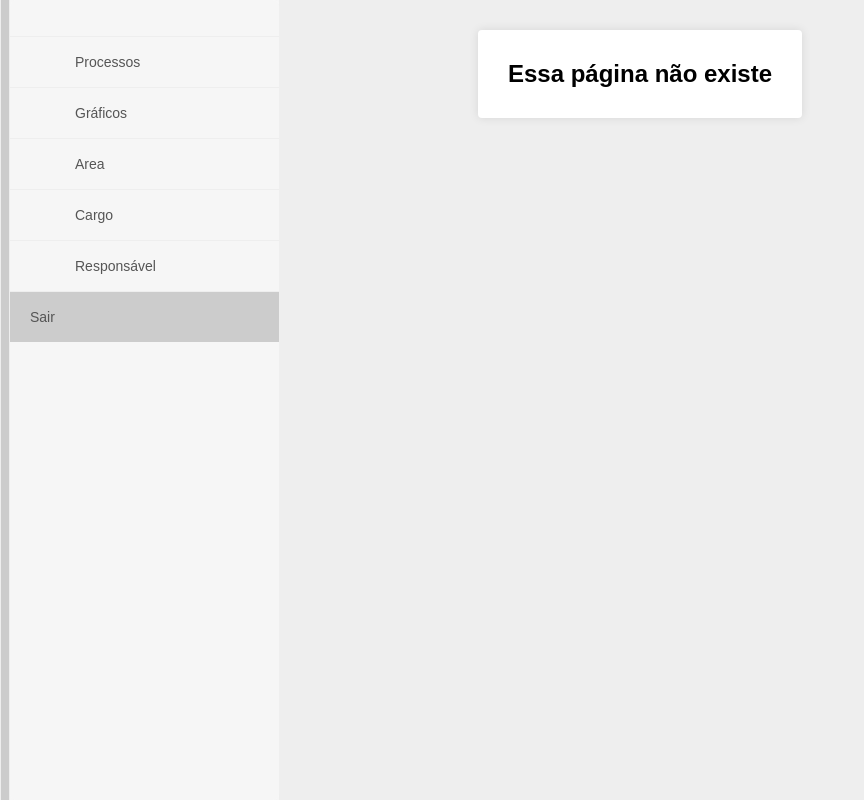
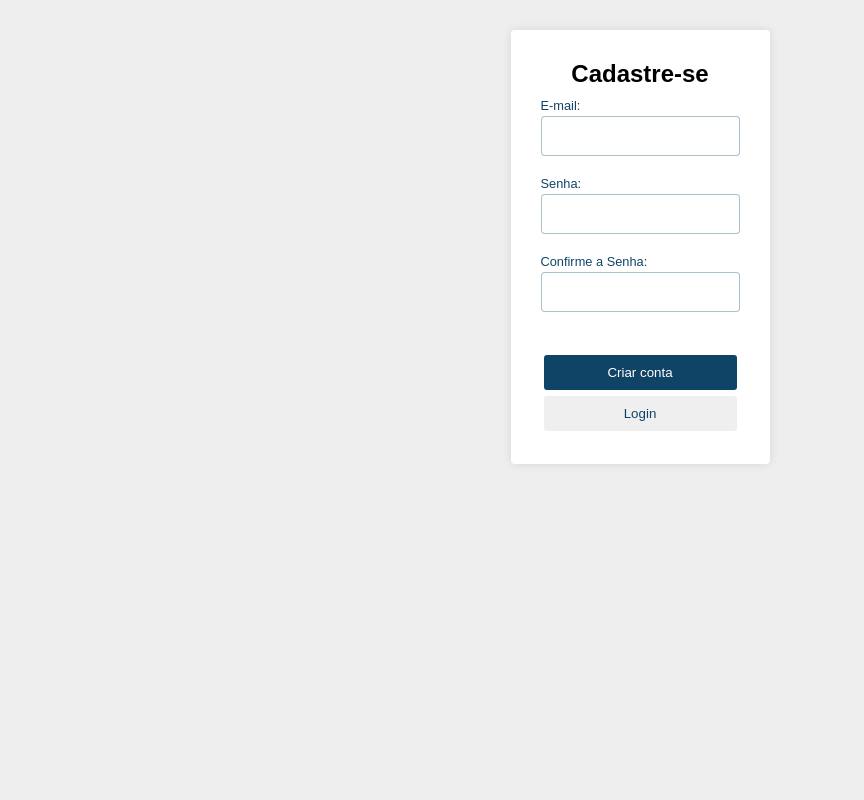
Before and after one commit to rodrigosumida/sistema-processos, a React (Create React App) app: page /cadastro in a window 1280 px wide. Shown: the whole page, without its empty margins (0-864 px from the left). Built offline with nearby package versions, Linux system fonts and the light colour scheme; no server answers; some icons are missing; a web font is replaced by a local one.

Commit message:
Registro concluído

```diff
--- a/src/App.js
+++ b/src/App.js
@@ -7,6 +7,7 @@ import store, { persistor } from "./store";
 import GlobalStyles from "./styles/GlobalStyles";
 
 import RoutesIndex from "./routes";
+import { ToastContainer } from "react-toastify";
 
 function App() {
   return (
@@ -21,6 +22,18 @@ function App() {
           <Router>
             <RoutesIndex />
             <GlobalStyles />
+            <ToastContainer
+              position="top-right"
+              autoClose={3000}
+              hideProgressBar={false}
+              newestOnTop={false}
+              closeOnClick
+              rtl={false}
+              pauseOnFocusLoss
+              draggable
+              pauseOnHover
+              theme="colored"
+            />
           </Router>
         </PersistGate>
       </Provider>
--- a/src/api/axios.js
+++ b/src/api/axios.js
@@ -2,8 +2,8 @@ import axios from "axios";
 
 const api = axios.create({
   // __prod__
-  baseURL: "http://localhost:3002/api",
-  // baseURL: "https://sistema-processos-api-production.up.railway.app/api",
+  // baseURL: "http://localhost:3002/api",
+  baseURL: "https://sistema-processos-api-production.up.railway.app/api",
 });
 axios.defaults.headers.post["Access-Control-Allow-Origin"] = "*";
 axios.defaults.headers.get["Access-Control-Allow-Origin"] = "*";
--- /dev/null
+++ b/src/pages/Cadastro/index.js
@@ -0,0 +1,130 @@
+import React, { useState } from "react";
+import { useNavigate } from "react-router-dom";
+
+import { Container, WarningInputMessage } from "../../styles/GlobalStyles";
+import {
+  Form,
+  Button,
+  Content,
+  RegisterButton,
+  InputContainer,
+} from "./styled";
+
+import api from "../../api/axios";
+
+import { toast } from "react-toastify";
+
+export default function Cadastro() {
+  const navigate = useNavigate();
+
+  const [userData, setUserData] = useState({
+    email: "",
+    password: "",
+  });
+  const [confirmPassword, setConfirmPassword] = useState("");
+  const [isLoading, setIsLoading] = useState(false);
+
+  const [error, setError] = useState("");
+
+  async function handleSubmit(e) {
+    e.preventDefault();
+    setIsLoading(true);
+    setError("");
+
+    const { email, password } = userData;
+
+    if (!email || !password) {
+      setError("Por favor, preencha todos os campos!");
+      setIsLoading(false);
+      return;
+    }
+
+    try {
+      await api.post("/user", { email, password });
+
+      toast.info("Conta criada! Aguarde a aprovação de um administrador.");
+      navigate("/login");
+    } catch (error) {
+      setIsLoading(false);
+      setError(error.response?.data?.error || "Erro desconhecido");
+    }
+  }
+
+  const handleLoginClick = (e) => {
+    e.preventDefault();
+    navigate("/login");
+  };
+
+  return (
+    <Content>
+      <Container>
+        <h1 style={{ alignSelf: "center", textAlign: "center" }}>
+          Cadastre-se
+        </h1>
+        <Form onSubmit={handleSubmit}>
+          {/* Username */}
+          <InputContainer>
+            <label for="email">E-mail:</label>
+            <input
+              id="email"
+              name="email"
+              type="text"
+              value={userData.email}
+              onChange={(e) => {
+                setUserData({ ...userData, email: e.target.value });
+                setError("");
+              }}
+            />
+          </InputContainer>
+          {/* Password */}
+          <InputContainer>
+            <label for="password">Senha:</label>
+            <input
+              id="password"
+              name="password"
+              type="password"
+              value={userData.password}
+              onChange={(e) => {
+                setUserData({ ...userData, password: e.target.value });
+                setError("");
+              }}
+            />
+            {userData.password !== confirmPassword ? (
+              <WarningInputMessage>
+                As senhas não coincidem.
+              </WarningInputMessage>
+            ) : (
+              <></>
+            )}
+          </InputContainer>
+          {/* Confirm Password */}
+          <InputContainer>
+            <label for="confirm-password">Confirme a Senha:</label>
+            <input
+              id="confirm-password"
+              name="confirm-password"
+              type="password"
+              value={confirmPassword}
+              onChange={(e) => {
+                setConfirmPassword(e.target.value);
+                setError("");
+              }}
+            />
+            {userData.password !== confirmPassword ? (
+              <WarningInputMessage>
+                As senhas não coincidem.
+              </WarningInputMessage>
+            ) : (
+              <></>
+            )}
+          </InputContainer>
+          <div className="erro">{error ? error : ""}</div>
+          <Button disabled={isLoading} type="submit">
+            Criar conta
+          </Button>
+          <RegisterButton onClick={handleLoginClick}>Login</RegisterButton>
+        </Form>
+      </Container>
+    </Content>
+  );
+}
--- /dev/null
+++ b/src/pages/Cadastro/styled.js
@@ -0,0 +1,70 @@
+import styled from "styled-components";
+
+export const Content = styled.div`
+  width: 100vw;
+  display: flex;
+  flex-direction: column;
+  align-items: center;
+`;
+
+export const InputContainer = styled.div`
+  display: flex;
+  flex-direction: column;
+  margin-bottom: 20px;
+`;
+
+export const Form = styled.form`
+  display: flex;
+  flex-direction: column;
+  margin-top: 10px;
+
+  label {
+    font-size: 0.8rem;
+    margin-bottom: 3px;
+    color: #104467;
+  }
+
+  input {
+    height: 40px;
+    padding: 0 10px;
+    border-radius: 4px;
+    border: 1px solid rgba(16, 68, 103, 0.34);
+  }
+
+  .erro {
+    color: red;
+    margin: 10px 0;
+    display: flex;
+    justify-content: center;
+    font-size: 15px;
+    align-self: start;
+  }
+`;
+
+export const Button = styled.button`
+  background: #104467;
+  border: none;
+  border-radius: 3px;
+  cursor: pointer;
+  padding: 10px;
+  margin: 3px;
+  color: white;
+
+  &:hover {
+    background: rgb(9, 41, 61);
+  }
+
+  &:disabled {
+    background-color: rgb(160, 160, 160);
+    cursor: not-allowed;
+  }
+`;
+
+export const RegisterButton = styled.button`
+  border: none;
+  border-radius: 3px;
+  cursor: pointer;
+  padding: 10px;
+  margin: 3px;
+  color: #104467;
+`;
--- a/src/pages/Login/index.js
+++ b/src/pages/Login/index.js
@@ -75,7 +75,9 @@ export default function Login() {
   return (
     <Content>
       <Container>
-        <h1 style={{ alignSelf: "center" }}>Faça seu Login</h1>
+        <h1 style={{ alignSelf: "center", textAlign: "center" }}>
+          Faça seu Login
+        </h1>
         <Form onSubmit={handleSubmit}>
           {/* Username */}
           <label for="email">E-mail:</label>
--- a/src/routes/index.js
+++ b/src/routes/index.js
@@ -10,6 +10,7 @@ import Cargo from "../pages/Cargo";
 import Area from "../pages/Area";
 import Login from "../pages/Login";
 import api from "../api/axios";
+import Cadastro from "../pages/Cadastro";
 
 export default function Routess() {
   function RequireAuth({ children }) {
@@ -105,6 +106,15 @@ export default function Routess() {
           </AlreadyLogged>
         }
       />
+      <Route
+        path="/cadastro"
+        element={
+          <AlreadyLogged>
+            <Cadastro />
+          </AlreadyLogged>
+        }
+      />
+
       <Route path="*" element={<Page404 />} />
     </Routes>
   );
--- a/src/styles/GlobalStyles.js
+++ b/src/styles/GlobalStyles.js
@@ -31,7 +31,6 @@ export const Container = styled.section`
   box-shadow: 0 0 10px rgba(0, 0, 0, 0.1);
   align-items: center;
   justify-content: center;
-  max-height: 40vh;
 `;
 
 export const Div = styled.div`
@@ -81,3 +80,13 @@ export const ContentContainer = styled.div`
   z-index: 1;
   overflow: visible;
 `;
+
+export const WarningInputMessage = styled.span`
+  color: red;
+  font-size: 13px;
+  align-self: flex-start;
+
+  &:hover {
+    cursor: default;
+  }
+`;
```
